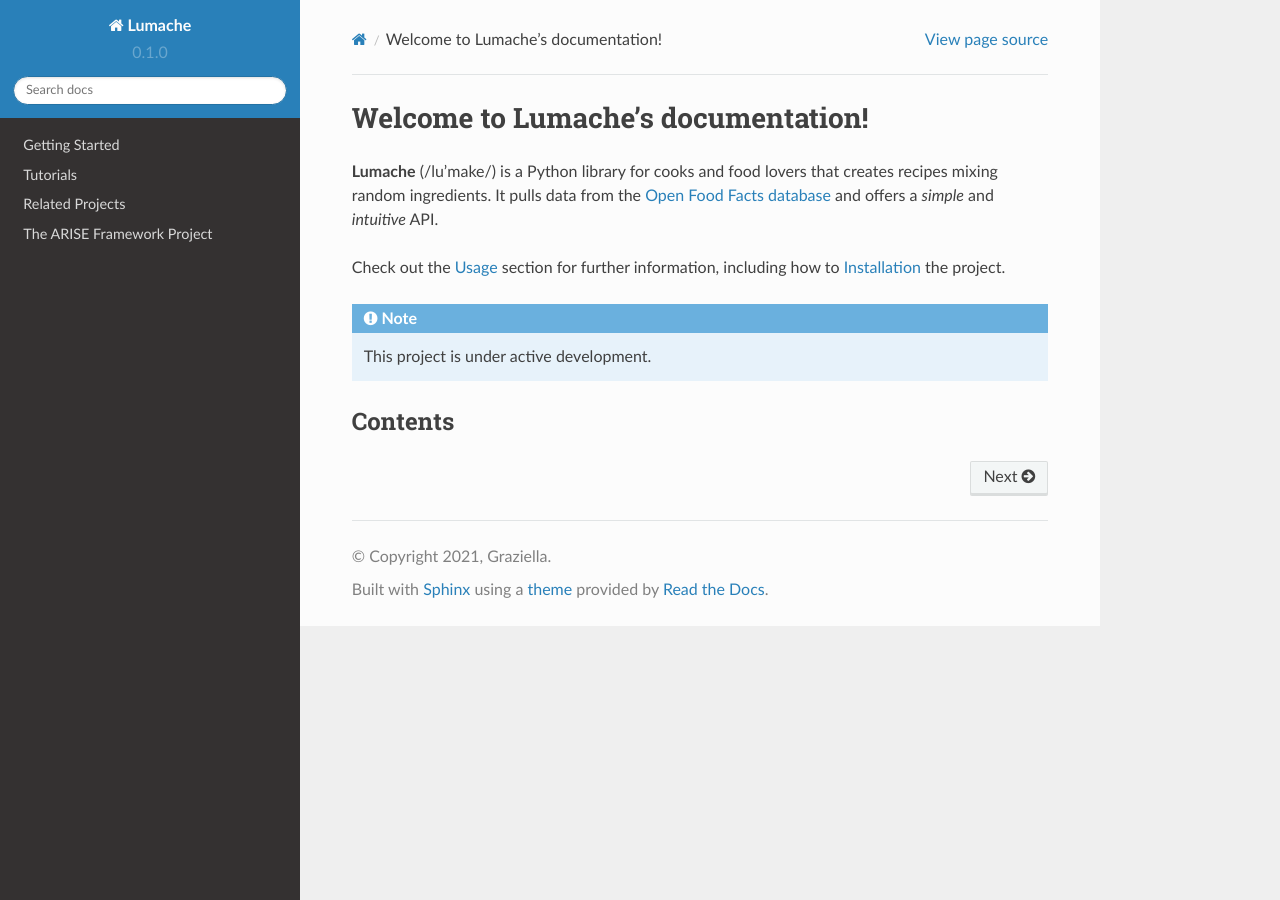
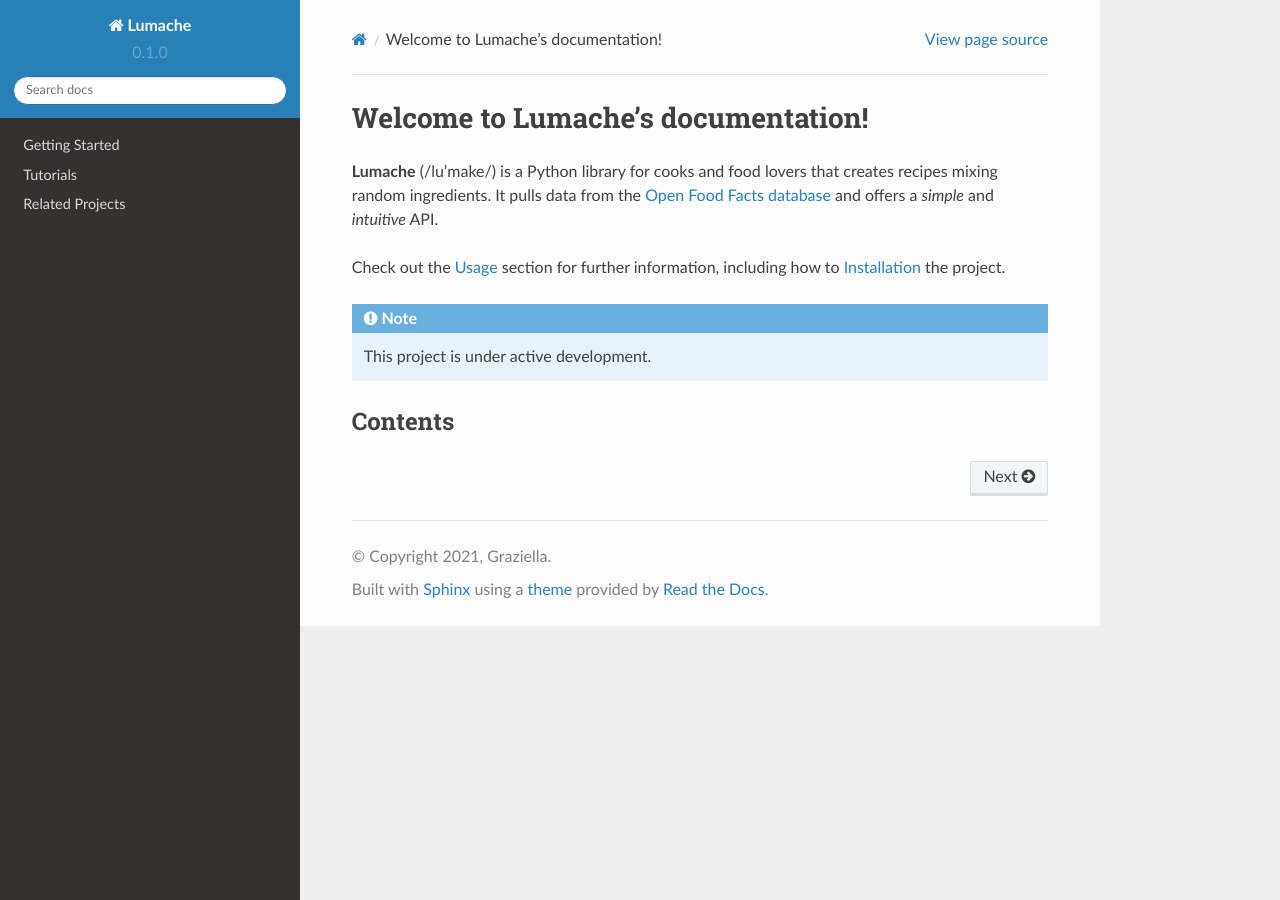
Before and after one commit to agileHRI/arise_documentation, a Sphinx documentation site: the page built from docs/source/index.rst, in a window 1280 px wide. Built offline with Sphinx 7.4.7 and the Read the Docs theme 2.0.0, drawn with Linux system fonts in a browser that asks for light colours.

Commit message:
Update index.rst

```diff
--- a/docs/source/index.rst
+++ b/docs/source/index.rst
@@ -25,4 +25,3 @@
    getting-started
    tutorials
    related-projects
-   the-arise-framework-project
```
